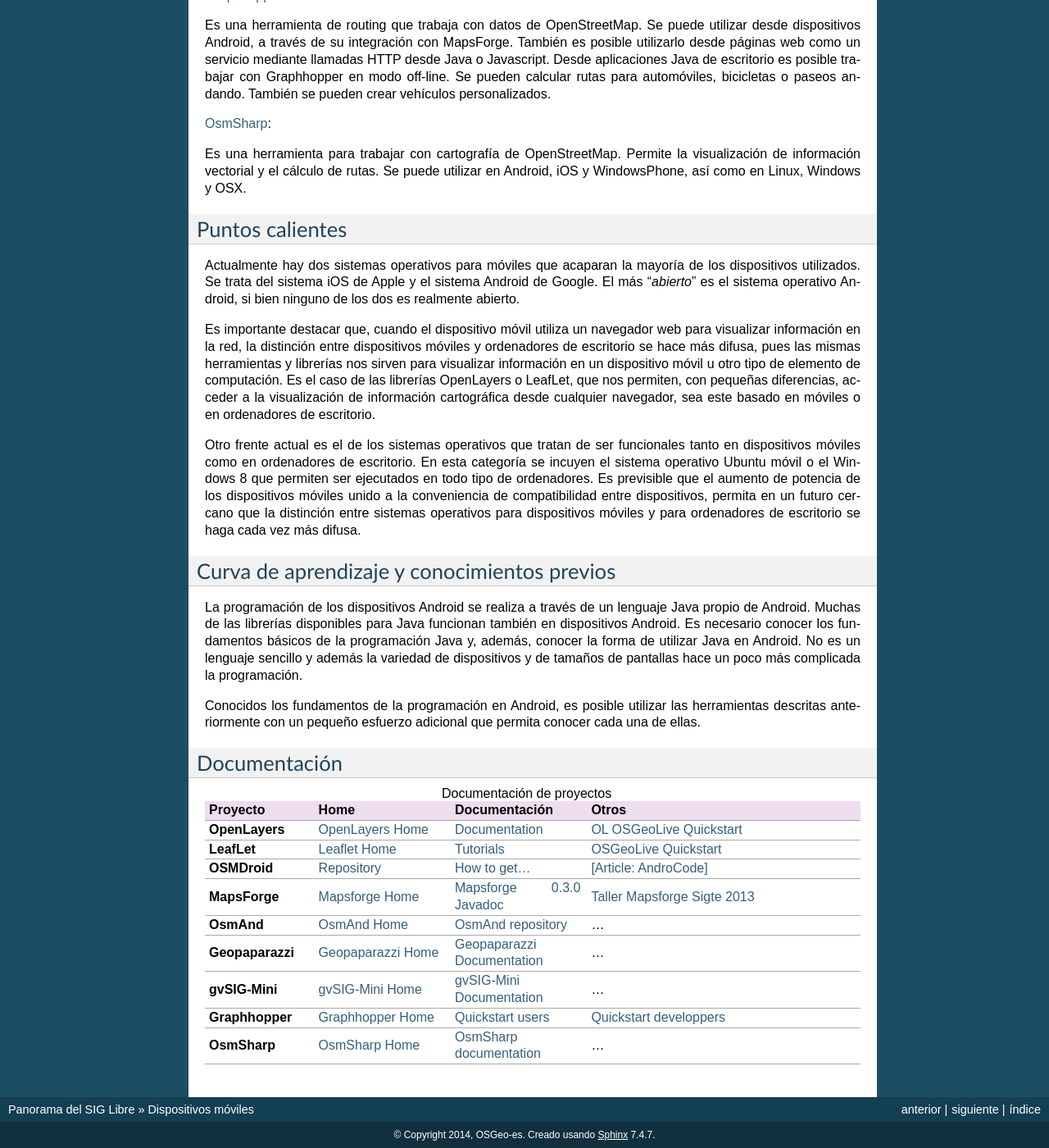
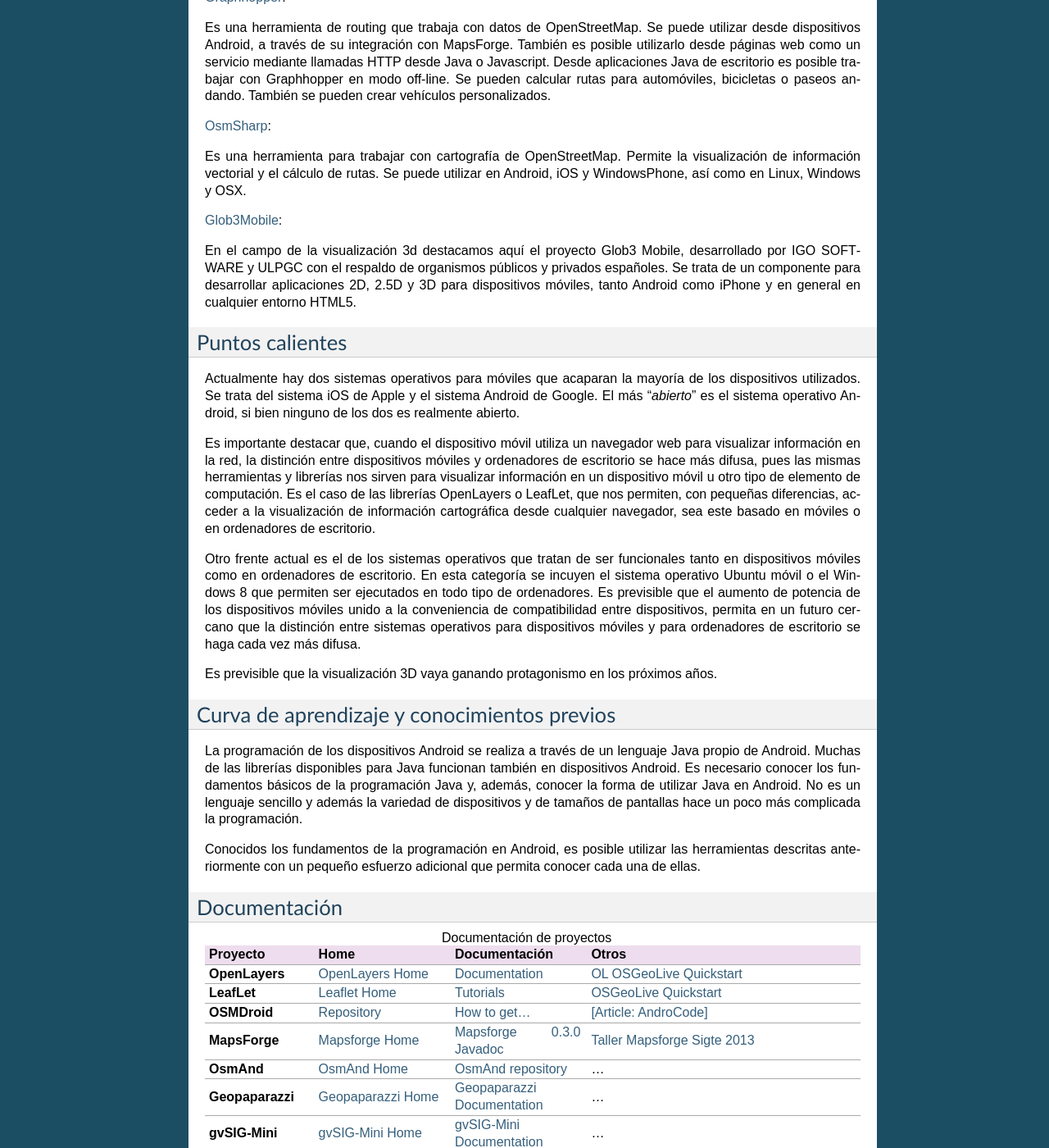
Before and after one commit to OSGeo-ES/panorama-siglibre8, a Sphinx documentation site: the page built from source/movilidad/index.rst, in a window 1280 px wide and 1400 px high, scrolled down 2305 px. Shown: the whole window at 82% size. Built offline with Sphinx 7.4.7, drawn with Linux system fonts in a browser that asks for light colours; some of the changed text lies outside the part shown.

Commit message:
Add mention to Glob3 Mobile in movilidad.index.rst. Update table image

```diff
--- a/source/movilidad/index.rst
+++ b/source/movilidad/index.rst
@@ -10,7 +10,7 @@
 Introducción
 ------------
 
-Incluiremos en la categoría de dispositivos móviles los paquetes de software que se pueden utilizar desde *smartphones* y tabletas.
+Incluiremos en la categoría de dispositivos móviles los paquetes de software que se pueden utilizar desde dispositivos móviles del tipo de los *smartphones* y tabletas.
 
 La posibilidad de disponer de GPS en los dispositivos móviles, ha convertido a estos aparatos en herramientas muy valiosas para su utilización como navegadores, plataformas de geomarketing, sensores móviles, y en general como plataforma para todo tipo de aplicaciones en los que la geolocalización sea un componente de valor.
 
@@ -32,7 +32,7 @@
    :align: center
    :alt: Información general sobre las tecnologías
 
-   Información general sobre tecnologías
+.. important:: Se puede consultar la versión más reciente, así como los enlaces asociados y anotaciones en la sección de `Moviles <http://wiki.osgeo.org/wiki/Panorama_SIG_Libre_2014/Moviles>`_ del wiki de OSGeo.
 
 
 Las principales librerías y programas disponibles en código abierto son:
@@ -69,6 +69,10 @@
 
 Es una herramienta para trabajar con cartografía de OpenStreetMap. Permite la visualización de información vectorial y el cálculo de rutas. Se puede utilizar en Android, iOS y WindowsPhone, así como en Linux, Windows y OSX.
 
+Glob3Mobile_:
+
+En el campo de la visualización 3d destacamos aquí el proyecto Glob3 Mobile, desarrollado por IGO SOFTWARE y ULPGC con el respaldo de organismos públicos y privados españoles. Se trata de un componente para desarrollar aplicaciones 2D, 2.5D y 3D para dispositivos móviles, tanto Android como iPhone y en general en cualquier entorno HTML5.
+
 Puntos calientes
 ----------------
 Actualmente hay dos sistemas operativos para móviles que acaparan la mayoría de los dispositivos utilizados. Se trata del sistema iOS de Apple y el sistema Android de Google. El más '*abierto*' es el sistema operativo Android, si bien ninguno de los dos es realmente abierto.
@@ -76,6 +80,9 @@
 Es importante destacar que, cuando el dispositivo móvil utiliza un navegador web para visualizar información en la red, la distinción entre dispositivos móviles y ordenadores de escritorio se hace más difusa, pues las mismas herramientas y librerías nos sirven para visualizar información en un dispositivo móvil u otro tipo de elemento de computación. Es el caso de las librerías OpenLayers o LeafLet, que nos permiten, con pequeñas diferencias, acceder a la visualización de información cartográfica desde cualquier navegador, sea este basado en móviles o en ordenadores de escritorio.
 
 Otro frente actual es el de los sistemas operativos que tratan de ser funcionales tanto en dispositivos móviles como en ordenadores de escritorio. En esta categoría se incuyen el sistema operativo Ubuntu móvil o el Windows 8 que permiten ser ejecutados en todo tipo de ordenadores. Es previsible que el aumento de potencia de los dispositivos móviles unido a la conveniencia de compatibilidad entre dispositivos, permita en un futuro cercano que la distinción entre sistemas operativos para dispositivos móviles y para ordenadores de escritorio se haga cada vez más difusa.
+
+Es previsible que la visualización 3D vaya ganando protagonismo en los próximos años.
+
 
 Curva de aprendizaje y conocimientos previos
 --------------------------------------------
@@ -141,6 +148,11 @@
      - `OsmSharp documentation <http://www.osmsharp.com/wiki/documentation>`_
      - ...
 
+   * - **Glob3 Mobile**
+     - `Glob3 Home <http://www.glob3mobile.com/>`_
+     - `Glob3 documentation <https://github.com/glob3mobile/g3m>`_
+     - `About <http://www.glob3mobile.com/coding/>`_
+
 
 
 .. Enlaces
@@ -163,3 +175,5 @@
 .. _MapsForge: https://code.google.com/p/mapsforge/
 
 .. _Osmosis: http://wiki.openstreetmap.org/wiki/Osmosis
+
+.. _Glob3Mobile: http://www.glob3mobile.com/
```
Also changed, not shown: source/movilidad/img/movilidad.png.
